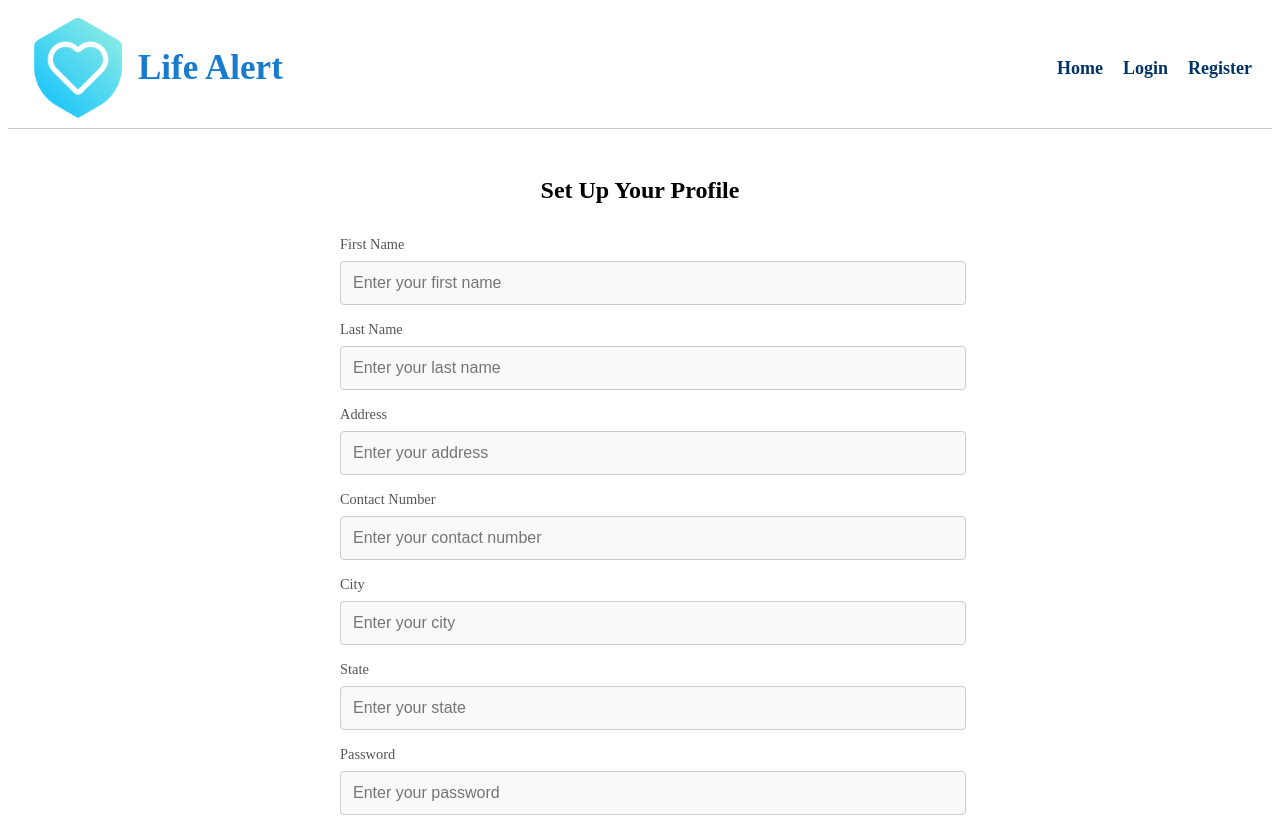
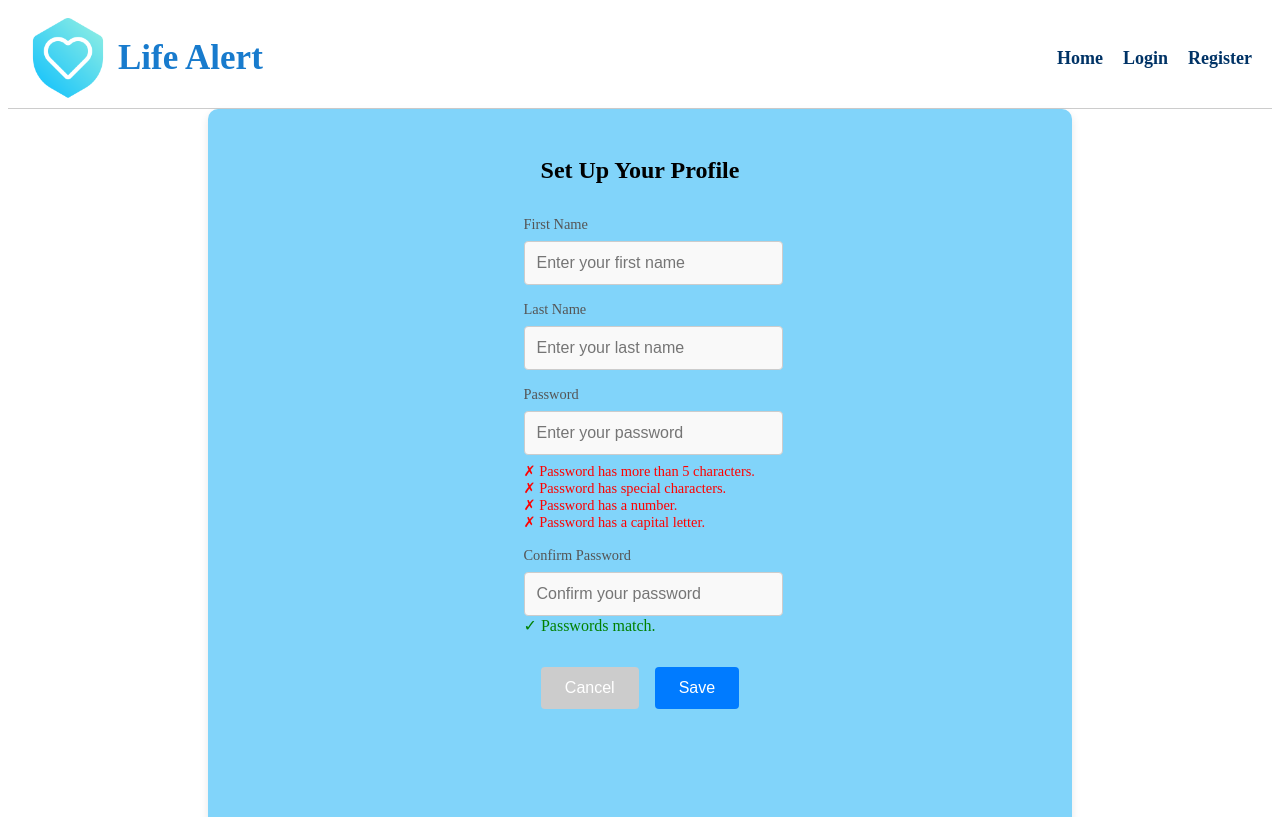
Before and after one commit to jaimac21/Granny_Life_Alert, a React (Vite) app in the folder Frontend/: page /setup-profile in a window 1280 px wide. Shown: the top 817 px of the page. Built offline with nearby package versions, Linux system fonts and the light colour scheme.

Commit message:
Added some colors

```diff
--- a/Frontend/src/component/Navbar.jsx
+++ b/Frontend/src/component/Navbar.jsx
@@ -28,7 +28,7 @@ const styles = {
     justifyContent: 'space-between',
     alignItems: 'center',
     backgroundColor: 'white', // Navbar background color
-    padding: '10px 20px',
+    padding: '1px 20px',
     borderBottom: '1px solid #ccc',
 
   },
@@ -37,8 +37,8 @@ const styles = {
     alignItems: 'center',
   },
   logo: {
-    width: '100px', // Adjust logo size
-    height: '100px',
+    width: '80px', // Adjust logo size
+    height: '80px',
     marginRight: '10px',
   },
   title: {
--- a/Frontend/src/pages/GetStartedPage.jsx
+++ b/Frontend/src/pages/GetStartedPage.jsx
@@ -160,63 +160,42 @@ export default GetStartedPage;
 
 // Styles
 const styles = {
-  container: { padding: '2rem', maxWidth: '600px', margin: '0 auto', textAlign: 'center', minHeight: '100vh', backgroundColor: 'white', color: 'black' },
+  container: {
+    padding: '2rem',
+    maxWidth: '600px',
+    margin: '0 auto',
+    textAlign: 'center',
+    minHeight: '100vh',
+    backgroundColor: '#81d4fa', // Navy blue background
+    color: 'white', // Change text color to white for better contrast
+  },
   imageContainer: { marginBottom: '1rem' },
   image: { width: '150px', height: 'auto' },
-  title: { fontSize: '1.5rem', marginBottom: '2rem', color: 'black' },
+  title: { fontSize: '1.5rem', marginBottom: '2rem', color: 'white' }, // Updated text color
   stepper: { display: 'flex', justifyContent: 'center', marginBottom: '2rem' },
   stepContainer: { display: 'flex', alignItems: 'center', justifyContent: 'center', width: '100%', maxWidth: '400px' },
   stepCircle: { width: '40px', height: '40px', borderRadius: '50%', display: 'flex', alignItems: 'center', justifyContent: 'center', transition: 'background-color 0.3s' },
-
-  stepLine: {
-    width: '60px',
-    height: '5px',
-    borderRadius: '3px',
-    transition: 'background-color 0.3s'
-  },
-
+  stepLine: { width: '60px', height: '5px', borderRadius: '3px', transition: 'background-color 0.3s' },
   form: { marginBottom: '2rem' },
-
-  stepTitle: {
-    fontSize: '1.2rem',
-    marginBottom: '1rem',
-    color: 'black' },
-
-  input: { width: '100%',
-    padding: '0.75rem',
-    borderRadius: '4px',
-    border: '1px solid #ccc',
-    fontSize: '1rem'
-  },
-
-  addButton: {
-    marginTop: '10px',
-    padding: '0.5rem',
+  stepTitle: { fontSize: '1.2rem', marginBottom: '1rem', color: 'white' }, // Updated text color
+  input: { width: '100%', padding: '0.75rem', borderRadius: '4px', border: '1px solid #ccc', fontSize: '1rem' },
+  addButton: { marginTop: '10px', padding: '0.5rem', backgroundColor: '#007bff', color: 'white', border: 'none', borderRadius: '4px', cursor: 'pointer' },
+  button: {
+    padding: '1rem 2.5rem',
     backgroundColor: '#007bff',
     color: 'white',
+    fontSize: '1.3rem',
     border: 'none',
-    borderRadius: '4px',
-    cursor: 'pointer'
-  },
-
-  button: {
-    padding: '1rem 2.5rem',  // Increase padding for bigger buttons
-    backgroundColor: '#007bff', // Set button color to blue
-    color: 'white',
-    fontSize: '1.3rem', // Increase font size
-    border: 'none',
-    borderRadius: '8px',  // Slightly larger border radius
+    borderRadius: '8px',
     cursor: 'pointer',
     fontWeight: 'bold',
     transition: 'background-color 0.3s',
-    boxShadow: '2px 2px 5px rgba(0, 0, 0, 0.3)', // Add shadow for visibility
+    boxShadow: '2px 2px 5px rgba(0, 0, 0, 0.3)',
   },
-
   buttonContainer: {
     display: 'flex',
     justifyContent: 'center',
-    gap: '40px', // Increase space between buttons
-    marginTop: '30px', // Add margin for spacing
+    gap: '40px',
+    marginTop: '30px',
   },
-
 };
--- a/Frontend/src/pages/GuardianRegistration.jsx
+++ b/Frontend/src/pages/GuardianRegistration.jsx
@@ -16,15 +16,24 @@ const GuardianRegistration = () => {
     };
 
     return (
+        <Box
+            sx={{
+                minHeight: '100vh', // Ensure the background covers the entire viewport
+                backgroundColor: '#81d4fa', // Light blue background
+                display: 'flex',
+                alignItems: 'center', // Center content vertically
+                justifyContent: 'center', // Center content horizontally
+            }}
+        >
             <Container
                 maxWidth="sm"
                 sx={{
                     textAlign: 'center',
-                marginTop: '50px',
                     fontFamily: 'serif', // Use default serif font like GetStartedPage
                     backgroundColor: 'white',
                     padding: '2rem',
                     borderRadius: '10px',
+                    boxShadow: '0px 4px 10px rgba(0, 0, 0, 0.1)', // Optional: Add a subtle shadow
                 }}
             >
                 {/* Image Section */}
@@ -78,6 +87,7 @@ const GuardianRegistration = () => {
                     </Button>
                 </Box>
             </Container>
+        </Box>
     );
 };
 
--- a/Frontend/src/pages/HomePage.jsx
+++ b/Frontend/src/pages/HomePage.jsx
@@ -11,8 +11,9 @@ function HomePage() {
 
         {/* Content */}
         <div style={styles.heroContent}>
-          <h1>Welcome to Life Alert</h1>
-          <p>Your safety, our priority.</p>
+        <h1 style={styles.heroTitle}>Welcome to Life Alert</h1>
+        <p style={styles.heroSubtitle}>Your safety, our priority.</p>
+
           <div>
             <Link to="/login">
               <button style={styles.button}>Log In</button>
@@ -57,7 +58,7 @@ const styles = {
     backgroundPosition: 'center',
     backgroundRepeat: 'no-repeat',
     width: '100vw', // Full width
-    minHeight: '70vh', // Full viewport height
+    minHeight: '60vh', // Full viewport height
     margin: 0,
     padding: 0,
     display: 'flex',
@@ -81,14 +82,24 @@ const styles = {
     textAlign: 'center',
     color: 'white',
   },
+
+  heroTitle: {
+    fontSize: '5rem',  // Adjust this value to make "Welcome to Life Alert" bigger
+    fontWeight: 'bold',
+  },
+
+  heroSubtitle: {
+      fontSize: '3rem', // Adjust this to make "Your safety, our priority" bigger
+  },
+
   button: {
     margin: '10px',
-    padding: '12px 24px',
+    padding: '15px 30px',
     backgroundColor: '#0077b6',
     color: 'white',
     border: 'none',
     borderRadius: '5px',
-    fontSize: '1rem',
+    fontSize: '1.5rem',
     cursor: 'pointer',
     transition: 'background 0.3s ease',
   },
@@ -97,7 +108,7 @@ const styles = {
     color: 'white',
     display: 'flex',
     justifyContent: 'space-around',
-    padding: '40px 20px',
+    padding: '20px 20px',
     width: '80vw',
     minWidth: '100%',
   },
@@ -105,6 +116,7 @@ const styles = {
   feature: {
     textAlign: 'center',
     maxWidth: '250px',
+    fontSize: '1.3rem',
   },
   icon: {
     fontSize: '50px',
--- a/Frontend/src/pages/ProfilePage.jsx
+++ b/Frontend/src/pages/ProfilePage.jsx
@@ -174,7 +174,7 @@ const styles = {
     maxWidth: '600px',
     margin: '0 auto',
     textAlign: 'center',
-    backgroundColor: 'white', // White background
+    backgroundColor: '#81d4fa', // White background
     color: 'black', // Black text for contrast
   },
   title: {
--- a/Frontend/src/pages/SetupProfile.jsx
+++ b/Frontend/src/pages/SetupProfile.jsx
@@ -5,10 +5,10 @@ function SetupProfile() {
   const [firstName, setFirstName] = useState('');
   const [lastName, setLastName] = useState('');
   const [email, setEmail] = useState('');
-  const [address, setAddress] = useState('');
-  const [contactNumber, setContactNumber] = useState('');
-  const [city, setCity] = useState('');
-  const [state, setState] = useState('');
+  //const [address, setAddress] = useState('');
+  //const [contactNumber, setContactNumber] = useState('');
+  //const [city, setCity] = useState('');
+  //const [state, setState] = useState('');
   const [password, setPassword] = useState('');
   const [confirmPassword, setConfirmPassword] = useState('');
   const navigate = useNavigate(); // Initialize useNavigate
@@ -31,10 +31,10 @@ function SetupProfile() {
       firstName,
       lastName,
       email,
-      address,
-      contactNumber,
-      city,
-      state,
+      //address,
+      //contactNumber,
+      //city,
+      //state,
       password,
     });
     alert('Profile saved successfully!');
@@ -72,66 +72,6 @@ function SetupProfile() {
             onChange={(e) => setLastName(e.target.value)}
             style={styles.input}
             placeholder="Enter your last name"
-          />
-        </div>
-
-        {/* Address */}
-        <div style={styles.inputGroup}>
-          <label htmlFor="address" style={styles.label}>
-            Address
-          </label>
-          <input
-            type="text"
-            id="address"
-            value={address}
-            onChange={(e) => setAddress(e.target.value)}
-            style={styles.input}
-            placeholder="Enter your address"
-          />
-        </div>
-
-        {/* Contact Number */}
-        <div style={styles.inputGroup}>
-          <label htmlFor="contactNumber" style={styles.label}>
-            Contact Number
-          </label>
-          <input
-            type="text"
-            id="contactNumber"
-            value={contactNumber}
-            onChange={(e) => setContactNumber(e.target.value)}
-            style={styles.input}
-            placeholder="Enter your contact number"
-          />
-        </div>
-
-        {/* City */}
-        <div style={styles.inputGroup}>
-          <label htmlFor="city" style={styles.label}>
-            City
-          </label>
-          <input
-            type="text"
-            id="city"
-            value={city}
-            onChange={(e) => setCity(e.target.value)}
-            style={styles.input}
-            placeholder="Enter your city"
-          />
-        </div>
-
-        {/* State */}
-        <div style={styles.inputGroup}>
-          <label htmlFor="state" style={styles.label}>
-            State
-          </label>
-          <input
-            type="text"
-            id="state"
-            value={state}
-            onChange={(e) => setState(e.target.value)}
-            style={styles.input}
-            placeholder="Enter your state"
           />
         </div>
 
@@ -204,12 +144,20 @@ export default SetupProfile;
 const styles = {
   container: {
     padding: '2rem',
-    maxWidth: '600px',
+    maxWidth: '800px',  // Increase width to fit all input fields
     margin: '0 auto',
     textAlign: 'center',
-    backgroundColor: 'white', // White background
-    color: 'black', // Black text for contrast
+    backgroundColor: '#81d4fa', // Light blue background
+    color: 'black',
+    display: 'flex',
+    flexDirection: 'column',
+    alignItems: 'center', // Centers content horizontally
+    minHeight: '100vh', // Ensures the form takes the full height of the viewport
+    borderRadius: '10px', // Slight rounding for a better look
+    boxShadow: '0 4px 8px rgba(0,0,0,0.1)', // Soft shadow for better contrast
+    width: '100%',  // Ensure it spans full width within its maxWidth
   },
+
   title: {
     fontSize: '1.5rem',
     marginBottom: '2rem',
```
Also changed, not shown: Frontend/src/pages/UserTypeSelection.jsx (+47 -1 lines), Frontend/public/images/background.jpg. Lines whose indentation alone changed are shown as unchanged.
